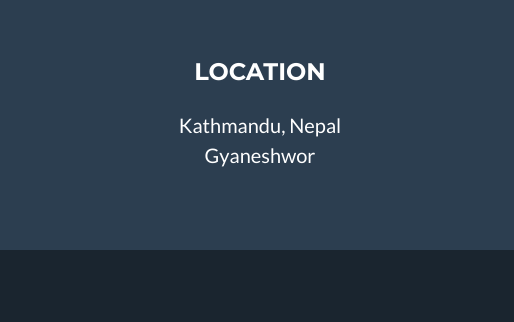
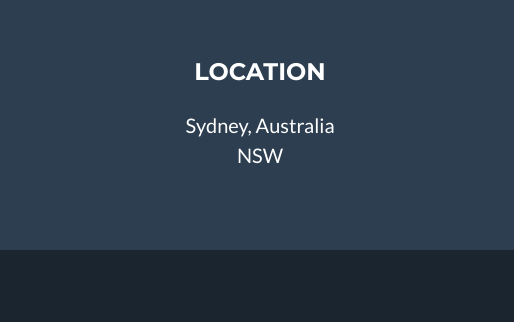
Before and after one commit to personal-website777/personalwebsite, a plain HTML site: page index.html in a window 1280 px wide. Shown: the part 3020-3342 px from the top of the page, 0-514 px from the left. Drawn offline with nearby package versions, Linux system fonts and the light colour scheme.

Commit message:
index.html

```diff
--- a/index.html
+++ b/index.html
@@ -201,9 +201,9 @@
                     <div class="col-lg-4 mb-5 mb-lg-0">
                         <h4 class="text-uppercase mb-4">Location</h4>
                         <p class="lead mb-0">
-                           Kathmandu, Nepal
+                           Sydney, Australia
                             <br />
-                            Gyaneshwor
+                            NSW
                         </p>
                     </div>
 
```
